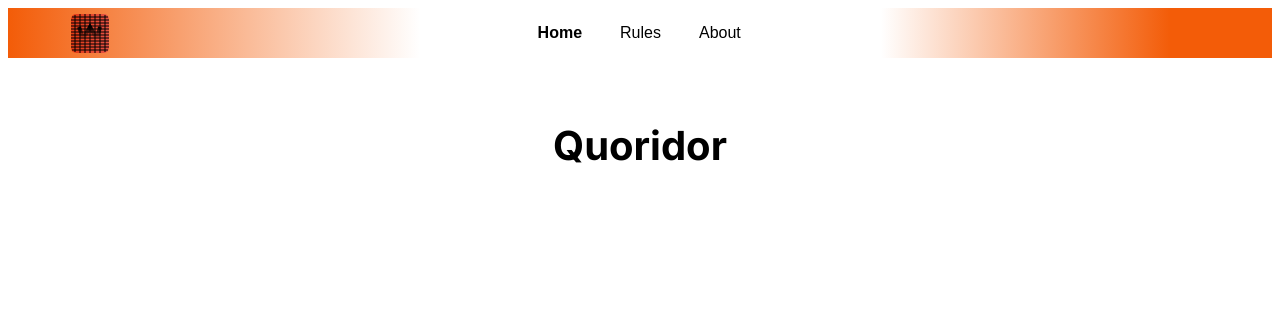
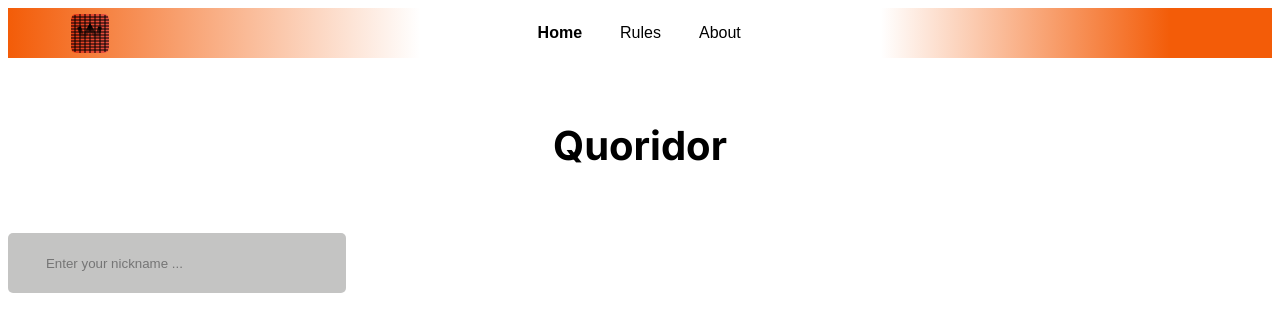
Before and after one commit to CCotuna/Quoridor, a plain HTML site: page index.html in a window 1280 px wide. Drawn offline with Linux system fonts and the light colour scheme.

Commit message:
Created input for nickname - Homepage

```diff
--- a/index.html
+++ b/index.html
@@ -21,7 +21,12 @@
     </header>
 
     <div style="padding:5% 0; display:flex; justify-content:center;"><span style="font-family:Inter; font-size:40px;"><b>Quoridor</b></span></div>
-
+    <div>
+        <div>
+            <input type="text" id="nickname" placeholder="Enter your nickname ... " >
+        </div>
+        <div></div>
+    </div>
 
 
     <script src="vendor/p5.min.js"></script>
--- a/style.css
+++ b/style.css
@@ -35,3 +35,13 @@ header {
 .nav__links li a:hover {
     color: #dc5608;
 }
+
+#nickname {
+
+    width:300px;
+    height:60px;
+    padding:0 0 0 3%;
+    background-color:#c4c4c3;
+    border:none;
+    border-radius:5px;
+}
```
